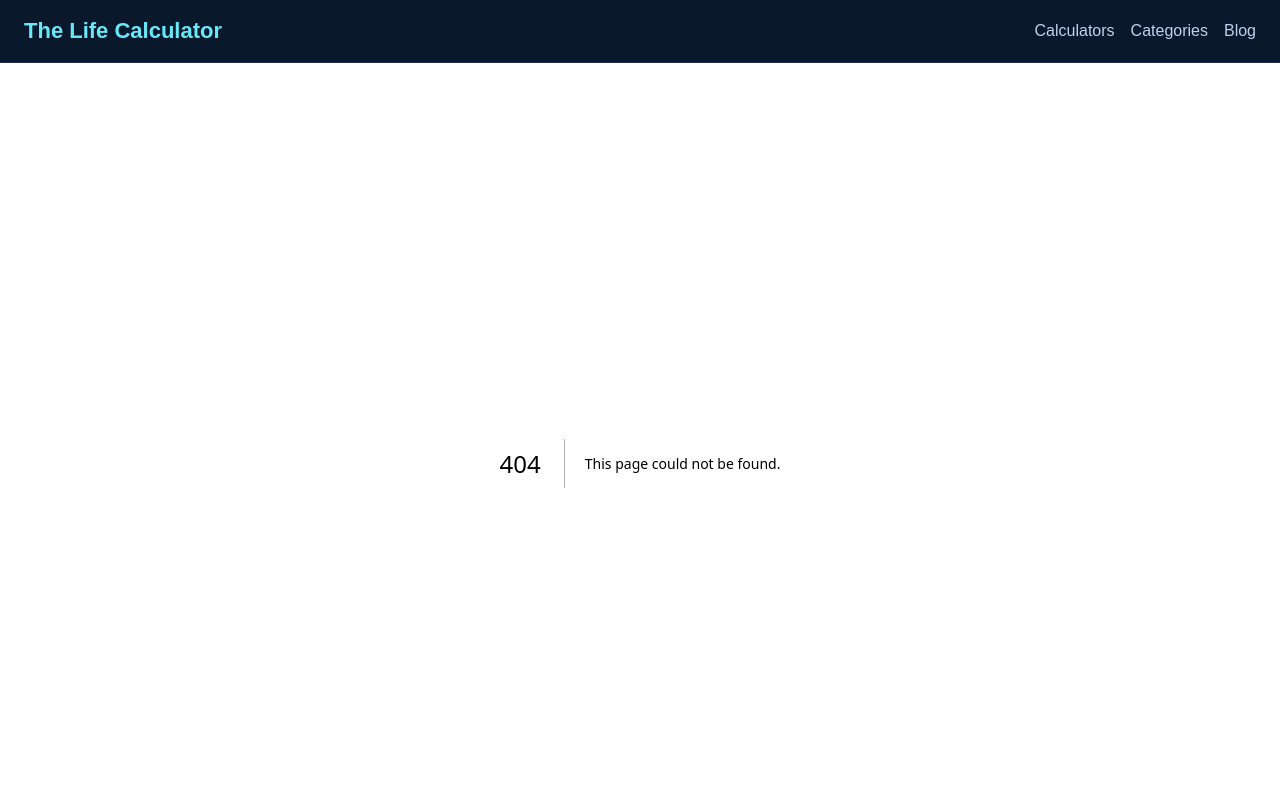
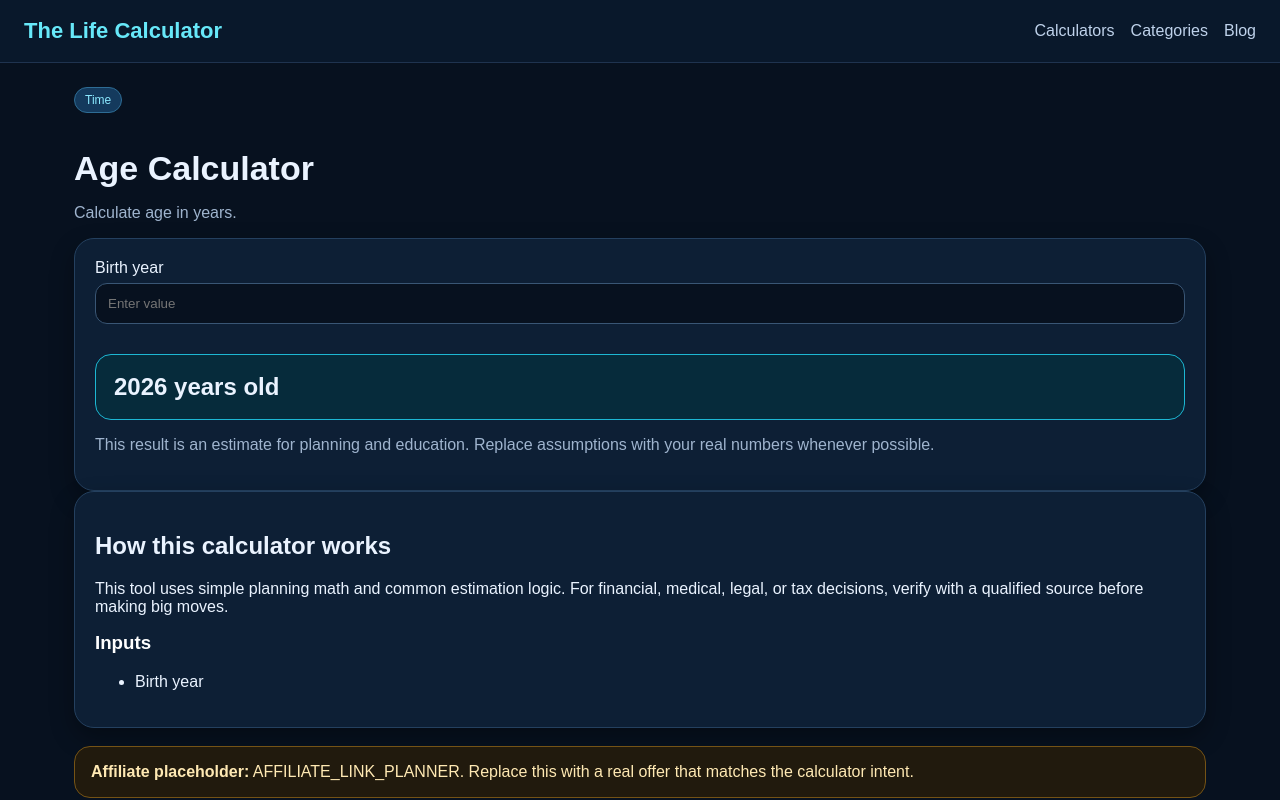
Before and after one commit to learnaihustle-sudo/lifecalculator, a Next.js app: page /calculators/age-calculator in a window 1280 px wide. Before the commit this address had no page. Shown: the top 800 px of the page. Built offline with nearby package versions, Linux system fonts and the light colour scheme.

Commit message:
Add dynamic calculator pages

```diff
--- /dev/null
+++ b/src/app/calculators/[slug]/page.jsx
@@ -0,0 +1,32 @@
+import { calculators } from '../../../data/calculators'
+import CalculatorForm from '../../../components/CalculatorForm'
+
+export function generateStaticParams() { return calculators.map(function(c){ return { slug: c.slug } }) }
+
+export function generateMetadata({ params }) {
+  const c = calculators.find(function(item){ return item.slug === params.slug })
+  return { title: (c ? c.name : 'Calculator') + ' | The Life Calculator', description: c ? c.description : 'Calculator page' }
+}
+
+export default function CalculatorPage({ params }) {
+  const c = calculators.find(function(item){ return item.slug === params.slug })
+  if (!c) return <main className="wrap"><h1>Calculator not found</h1></main>
+  const related = calculators.filter(function(item){ return item.category === c.category && item.slug !== c.slug }).slice(0,4)
+  return (
+    <main className="wrap">
+      <span className="badge">{c.category}</span>
+      <h1 className="section-title">{c.name}</h1>
+      <p className="muted">{c.description}</p>
+      <CalculatorForm calculator={c} />
+      <section className="card">
+        <h2>How this calculator works</h2>
+        <p>This tool uses simple planning math and common estimation logic. For financial, medical, legal, or tax decisions, verify with a qualified source before making big moves.</p>
+        <h3>Inputs</h3>
+        <ul>{c.inputs.map(function(i){ return <li key={i}>{i}</li> })}</ul>
+      </section>
+      <div className="affiliate"><b>Affiliate placeholder:</b> {c.affiliate}. Replace this with a real offer that matches the calculator intent.</div>
+      <h2 className="section-title">Related calculators</h2>
+      <div className="grid">{related.map(function(r){ return <a className="card" href={'/calculators/' + r.slug} key={r.slug}><h3>{r.name}</h3><p className="muted">{r.description}</p></a> })}</div>
+    </main>
+  )
+}
```
